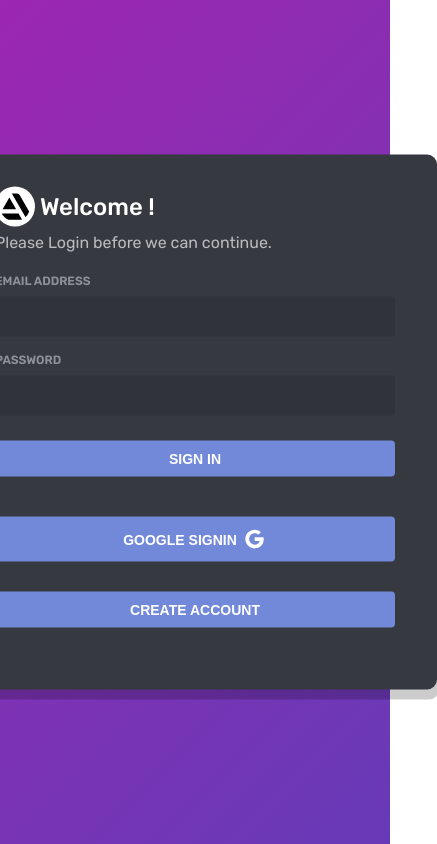
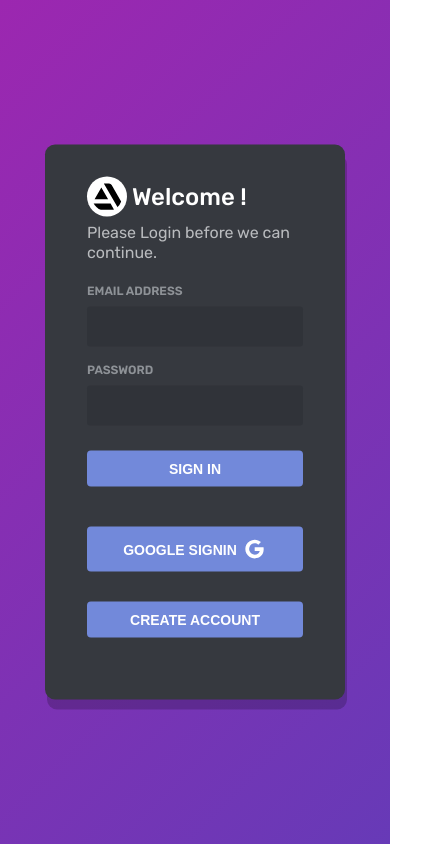
Before and after one commit to prithviBytes/neog-hackathon-2K21, a React (Create React App) app: page /auth in a window 390 px wide. Shown: the whole page, 437 px wide, since content can reach past the window. Built offline with nearby package versions, Linux system fonts and the light colour scheme; no server answers.

Commit message:
fix: auth form responsiveness

```diff
--- a/src/components/Auth/auth.css
+++ b/src/components/Auth/auth.css
@@ -98,4 +98,7 @@
     flex-direction: column;
     min-width: 300px;
   }
+  .input-box {
+    width: 100%;
+  }
 }
```
